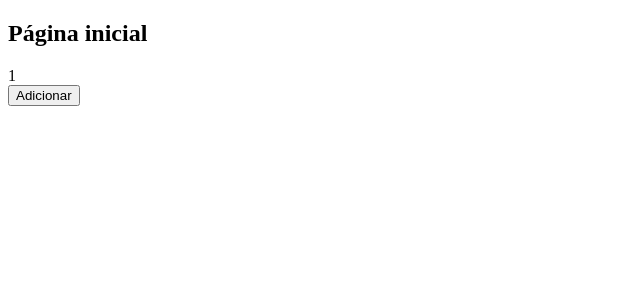
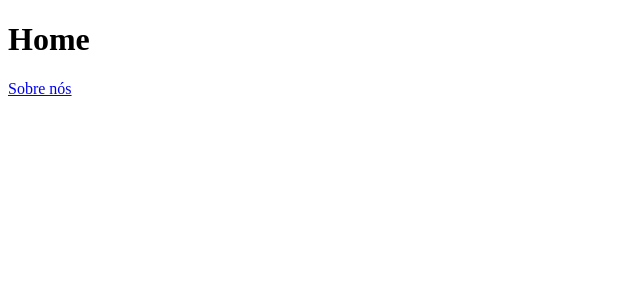
Before and after one commit to yuriioliveira/yuri-oliveira, a Next.js app: page / in a window 1280 px wide. Shown: the top 300 px of the page, without its empty margins (0-640 px from the left). Built offline with nearby package versions, Linux system fonts and the light colour scheme.

Commit message:
Atualizar branch teste

```diff
--- a/pages/index.js
+++ b/pages/index.js
@@ -1,27 +1,44 @@
-import { useState } from 'react';
+import Link from 'next/link';
 
 function Home() {
     return (
         <div>
-            <h2>Página inicial </h2>
-            <Contador />
-        </div>
-    )
-}
+            <h1>Home</h1>
 
-function Contador() {
-    const [contador,setContador] = useState(1);
-
-    function adicionarContador() {
-        setContador(contador + 2);
-    }
-
-    return(
-        <div>
-            <div>{contador}</div>
-            <button onClick={adicionarContador}>Adicionar</button>
+            <Link href="/sobre">
+                <a>Sobre nós</a>
+            </Link>
         </div>
     )
 }
 
 export default Home
+
+
+//import { useState } from 'react';
+
+//function Home() {
+//    return (
+//        <div>
+//            <h2>home </h2>
+//            <Contador />
+//        </div>
+//    )
+//}
+
+//function Contador() {
+//    const [contador,setContador] = useState(1);
+//
+//    function adicionarContador() {
+//        setContador(contador + 2);
+//    }
+//
+//    return(
+//        <div>
+//            <div>{contador}</div>
+//            <button onClick={adicionarContador}>Adicionar</button>
+//        </div>
+//    )
+//}
+
+// export default Home
```
Also changed, not shown: pages/sobre.js (added, +14 -0 lines), pages/tempo.js (added, +27 -0 lines).
